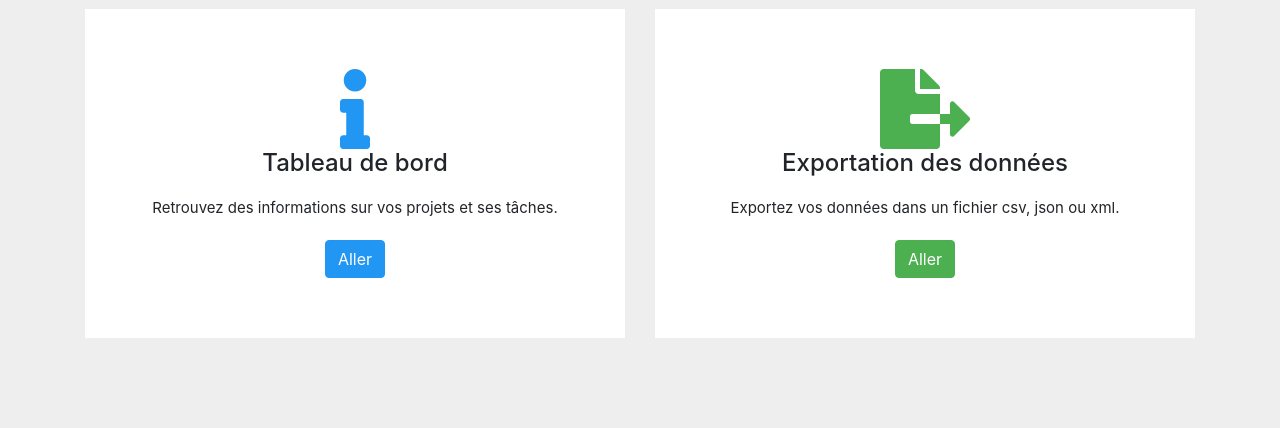
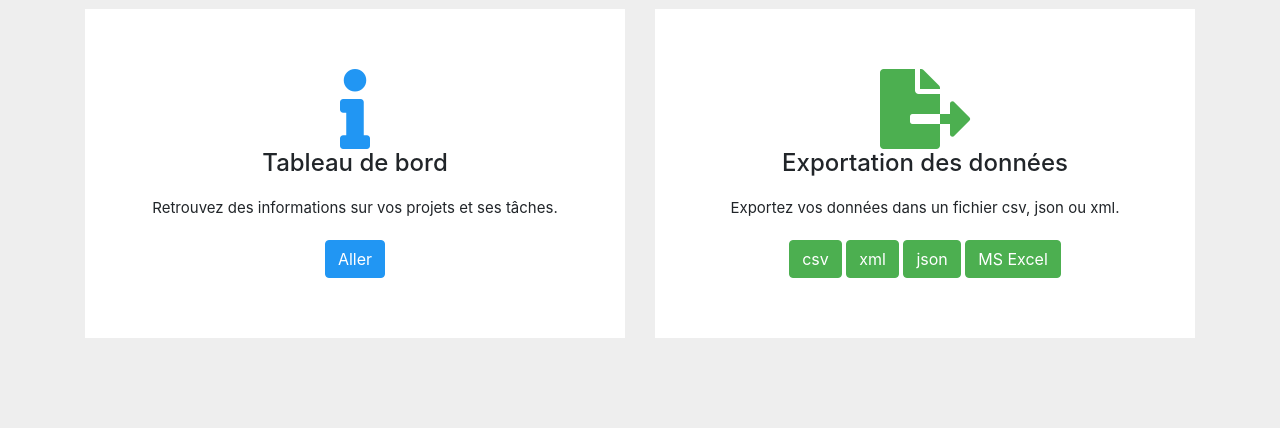
Before and after one commit to Nawti35/Django, a Django app: page /taskmanager/menu/ in a window 1280 px wide. Shown: the part 379-807 px from the top of the page. Run offline with Django 3.2, Linux system fonts and the light colour scheme; the visitor is signed in with stand-in values (Sample User, id 1); some libraries are stand-ins or nearby versions.

Commit message:
Ajout des boutons d'exportation de données : le lien reste à faire

```diff
--- a/calendme/taskmanager/templates/taskmanager/menu.html
+++ b/calendme/taskmanager/templates/taskmanager/menu.html
@@ -72,7 +72,13 @@
                     </div>
 
                     <a href="#" class="btn btn-primary" style="background-color: #4CAF50;
-    border-color: #4CAF50;">Aller</a>
+    border-color: #4CAF50;">csv</a>
+                    <a href="#" class="btn btn-primary" style="background-color: #4CAF50;
+    border-color: #4CAF50;">xml</a>
+                    <a href="#" class="btn btn-primary" style="background-color: #4CAF50;
+    border-color: #4CAF50;">json</a>
+                    <a href="#" class="btn btn-primary" style="background-color: #4CAF50;
+    border-color: #4CAF50;">MS Excel</a>
 
                 </div>
             </div>
```
